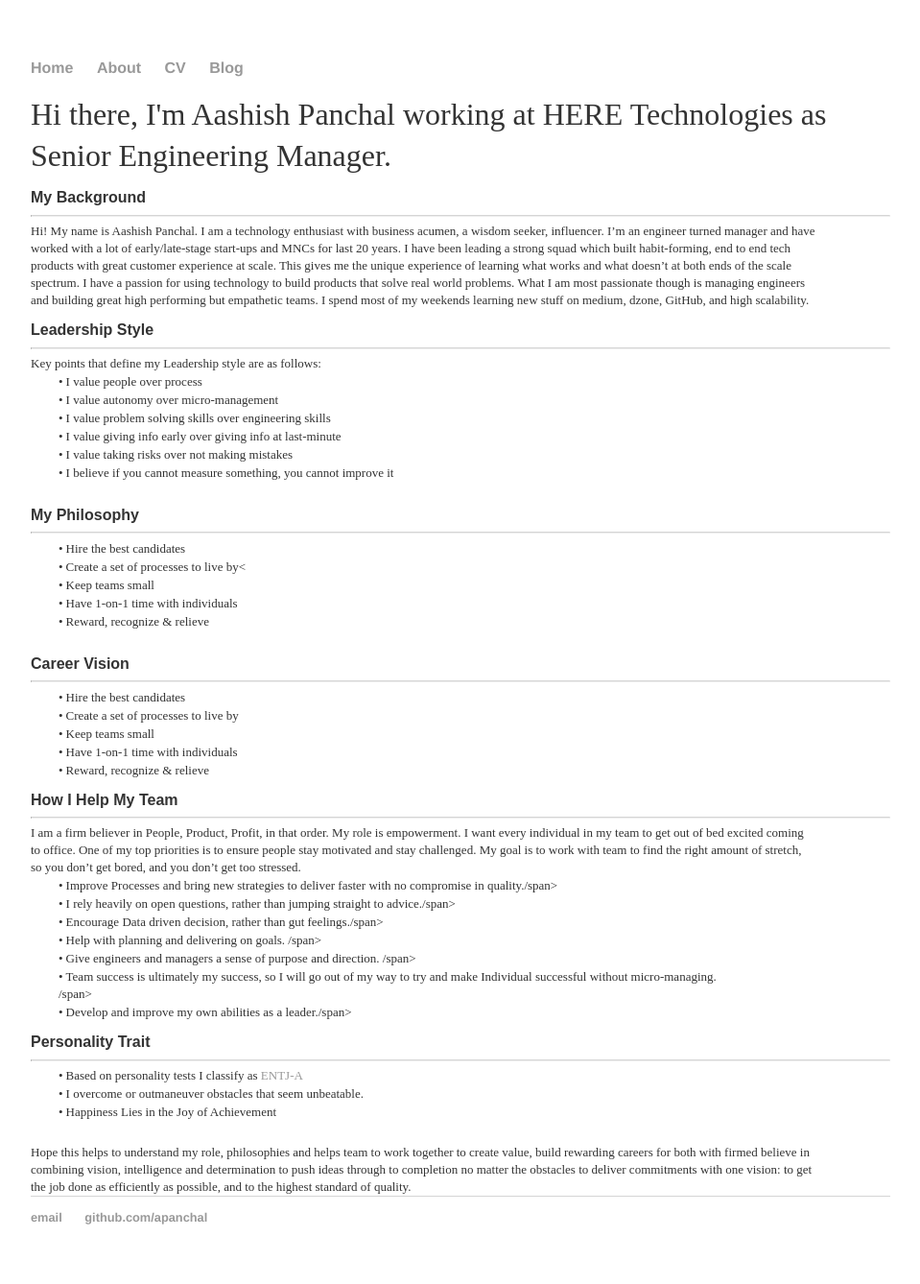
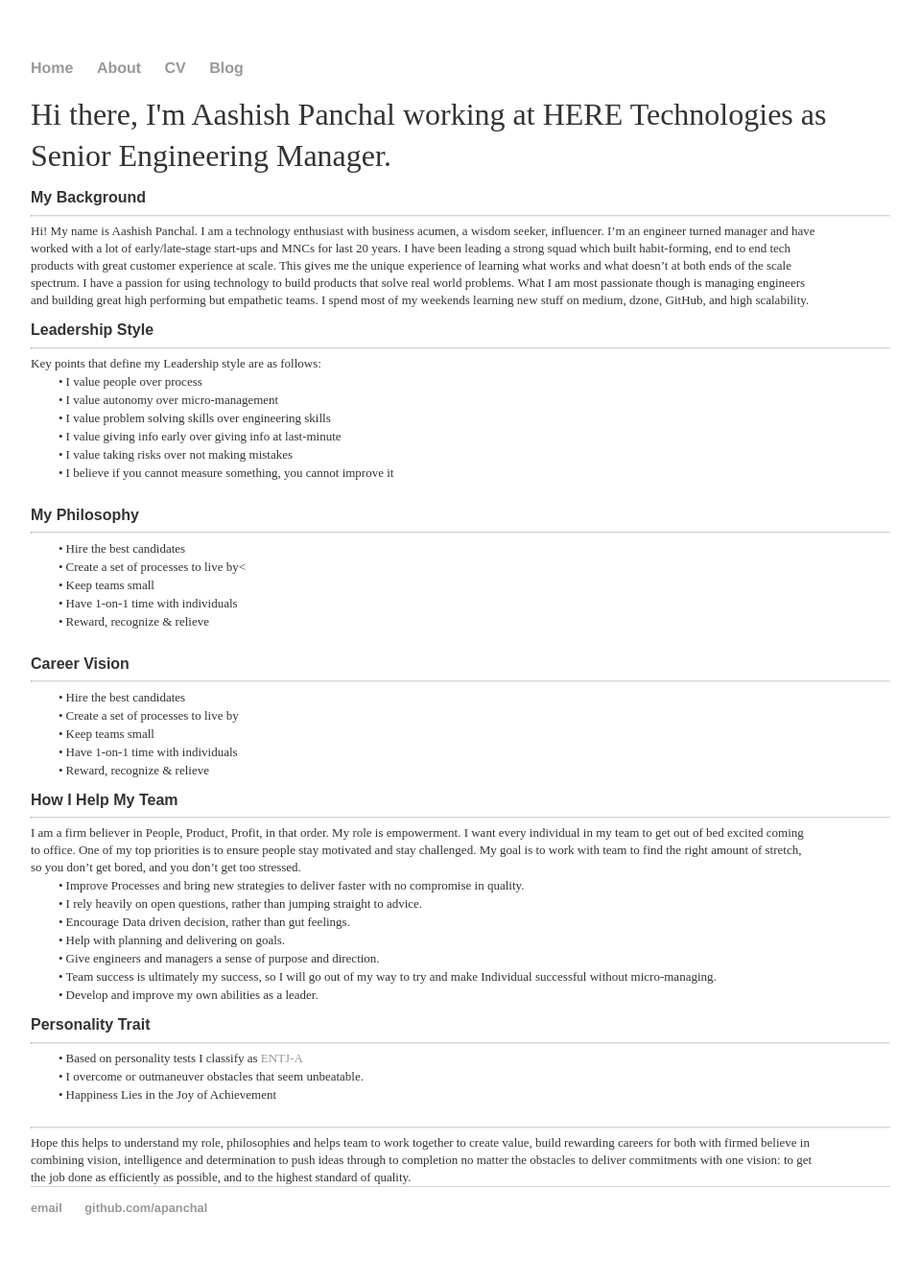
Before and after one commit to apanchal/apanchal.github.io, a Jekyll site: the page built from index.html, in a window 1280 px wide. Shown: the whole page at 96% size, without its empty margins (160-1119 px from the left). Built offline with Jekyll 4.4.1, drawn with Linux system fonts in a browser that asks for light colours.

Commit message:
Update index.html

```diff
--- a/index.html
+++ b/index.html
@@ -54,13 +54,13 @@ title: Aashish Panchal
 				One of my top priorities is to ensure people stay motivated and stay challenged.
 				My goal is to work with team to find the right amount of stretch, so you don’t get bored, and you don’t get too stressed.
 			</p>
-				<p class="p20 ft1"><span class="ft1">•</span><span class="ft7">Improve Processes and bring new strategies to deliver faster with no compromise in quality./span></p>
-				<p class="p20 ft1"><span class="ft1">•</span><span class="ft7">I rely heavily on open questions, rather than jumping straight to advice./span></p>
-				<p class="p20 ft1"><span class="ft1">•</span><span class="ft7">Encourage Data driven decision, rather than gut feelings./span></p>
-				<p class="p20 ft1"><span class="ft1">•</span><span class="ft7">Help with planning and delivering on goals. /span></p>
-				<p class="p20 ft1"><span class="ft1">•</span><span class="ft7">Give engineers and managers a sense of purpose and direction. /span></p>
-				<p class="p20 ft1"><span class="ft1">•</span><span class="ft7">Team success is ultimately my success, so I will go out of my way to try and make Individual successful without micro-managing. /span></p>
-				<p class="p20 ft1"><span class="ft1">•</span><span class="ft7">Develop and improve my own abilities as a leader./span></p>
+				<p class="p20 ft1"><span class="ft1">•</span><span class="ft7">Improve Processes and bring new strategies to deliver faster with no compromise in quality.</span></p>
+				<p class="p20 ft1"><span class="ft1">•</span><span class="ft7">I rely heavily on open questions, rather than jumping straight to advice.</span></p>
+				<p class="p20 ft1"><span class="ft1">•</span><span class="ft7">Encourage Data driven decision, rather than gut feelings.</span></p>
+				<p class="p20 ft1"><span class="ft1">•</span><span class="ft7">Help with planning and delivering on goals. </span></p>
+				<p class="p20 ft1"><span class="ft1">•</span><span class="ft7">Give engineers and managers a sense of purpose and direction. </span></p>
+				<p class="p20 ft1"><span class="ft1">•</span><span class="ft7">Team success is ultimately my success, so I will go out of my way to try and make Individual successful without micro-managing. </span></p>
+				<p class="p20 ft1"><span class="ft1">•</span><span class="ft7">Develop and improve my own abilities as a leader.</span></p>
 
 		</div>
 		<div>
@@ -70,6 +70,7 @@ title: Aashish Panchal
 			<p class="p20 ft1"><span class="ft1">•</span><span class="ft7">I overcome or outmaneuver obstacles that seem unbeatable.</span></p>
 			<p class="p20 ft1"><span class="ft1">•</span><span class="ft7">Happiness Lies in the Joy of Achievement</span></p>
 			</p>
+			<hr class="new1">
 			<p class="p5 ft1">
 				Hope this helps to understand my role, philosophies and helps team to work together to create value, build rewarding careers for both with firmed believe in
 				combining vision, intelligence and determination to push ideas through to completion no matter the obstacles to deliver commitments with one vision:
```
